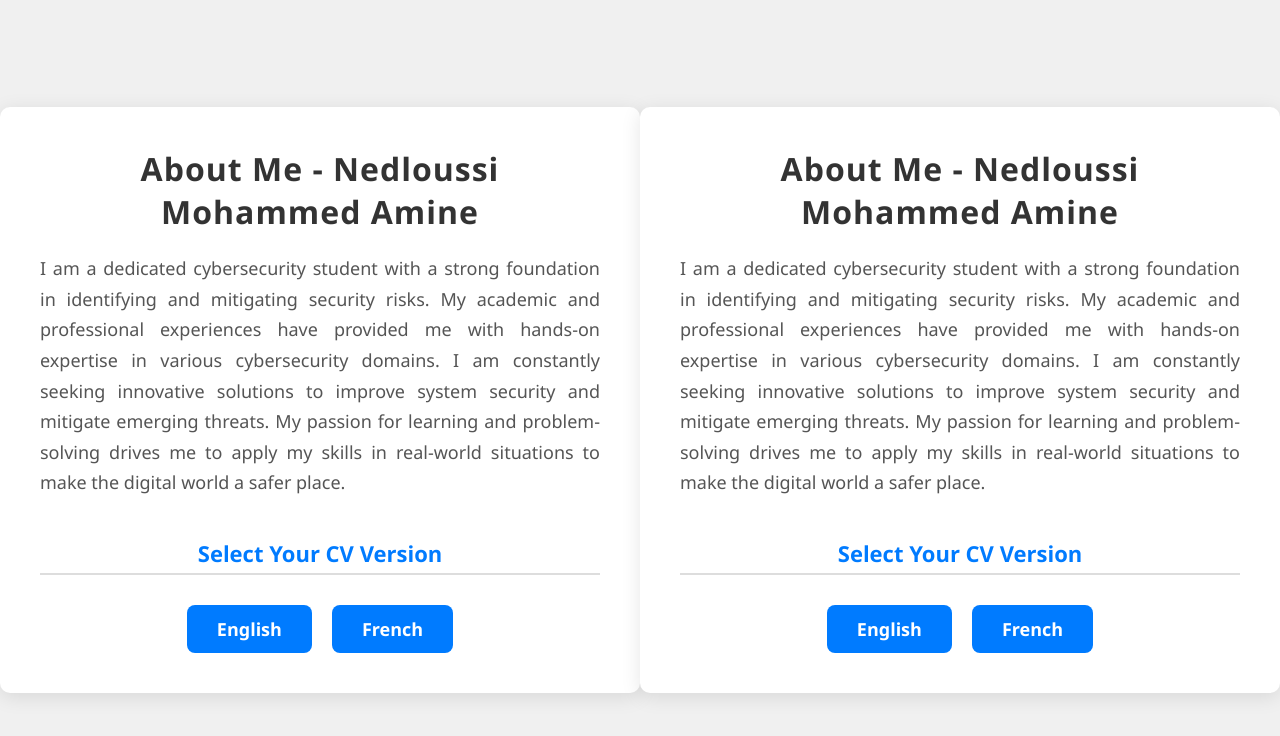
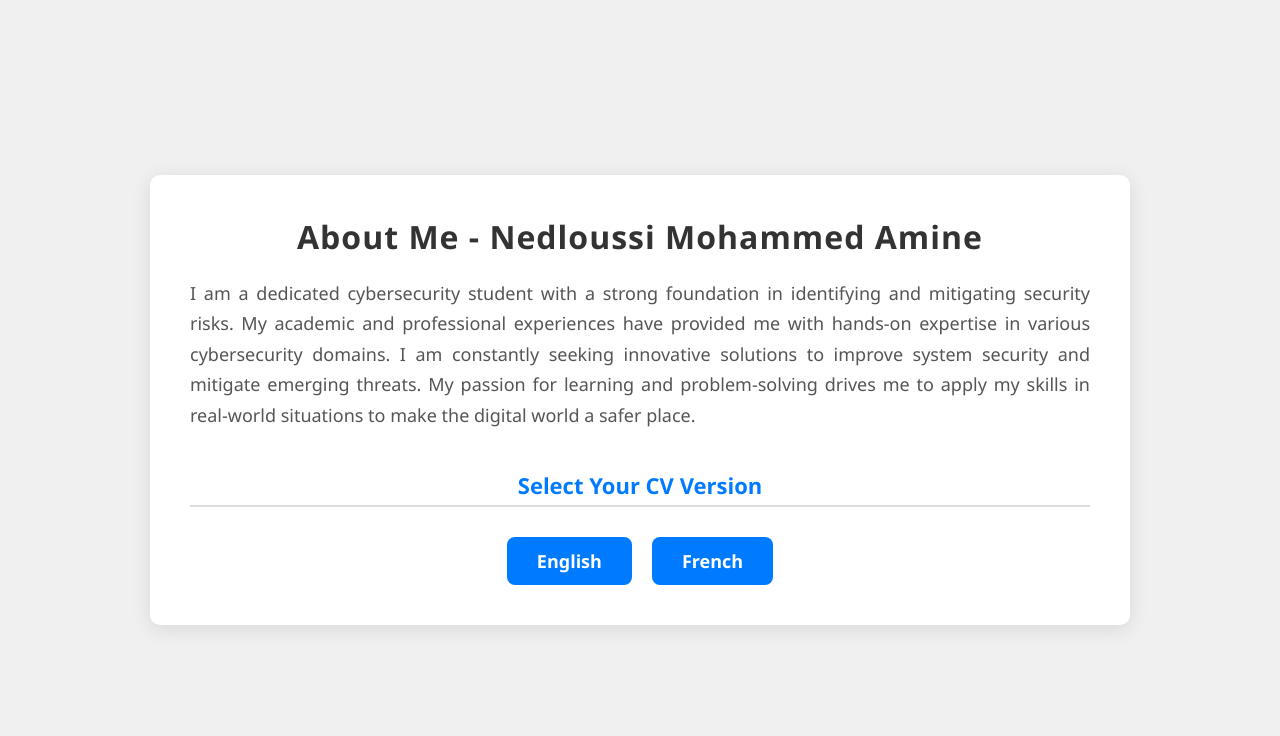
Before and after one commit to nedloussimohammedamine/Curriculum-Vitae, a plain HTML site: page index.html in a window 1280 px wide. Drawn offline with Linux system fonts and the light colour scheme; files that its build step writes are made by us from their sources.

Commit message:
Update index.html

```diff
--- a/index.html
+++ b/index.html
@@ -85,89 +85,3 @@
 
 </body>
 </html>
-<!DOCTYPE html>
-<html lang="en">
-<head>
-    <meta charset="UTF-8">
-    <meta name="viewport" content="width=device-width, initial-scale=1.0">
-    <title>About Me - Nedloussi Mohammed Amine</title>
-    <link rel="stylesheet" href="styles.css">
-    <style>
-        body {
-            font-family: 'Segoe UI', Tahoma, Geneva, Verdana, sans-serif;
-            background-color: #f0f0f0;
-            margin: 0;
-            padding: 0;
-            display: flex;
-            justify-content: center;
-            align-items: center;
-            height: 100vh;
-        }
-        .container {
-            max-width: 900px;
-            padding: 40px;
-            background-color: white;
-            border-radius: 10px;
-            box-shadow: 0 4px 20px rgba(0, 0, 0, 0.1);
-            text-align: center;
-        }
-        h1 {
-            font-size: 32px;
-            margin-bottom: 20px;
-            color: #333;
-            letter-spacing: 1px;
-        }
-        p {
-            font-size: 18px;
-            line-height: 1.7;
-            color: #555;
-            margin-bottom: 40px;
-            text-align: justify;
-        }
-        h2 {
-            font-size: 22px;
-            margin-bottom: 30px;
-            color: #007BFF;
-        }
-        .language-options {
-            display: flex;
-            justify-content: center;
-            gap: 20px;
-        }
-        .language-options a {
-            text-decoration: none;
-            padding: 12px 30px;
-            background-color: #007BFF;
-            color: white;
-            border-radius: 8px;
-            font-size: 18px;
-            transition: background-color 0.3s ease;
-        }
-        .language-options a:hover {
-            background-color: #0056b3;
-        }
-    </style>
-</head>
-<body>
-
-    <div class="container">
-        <h1>About Me - Nedloussi Mohammed Amine</h1>
-
-        <p>
-            I am a dedicated cybersecurity student with a strong foundation in identifying and mitigating security risks.
-            My academic and professional experiences have provided me with hands-on expertise in various cybersecurity domains.
-            I am constantly seeking innovative solutions to improve system security and mitigate emerging threats.
-            My passion for learning and problem-solving drives me to apply my skills in real-world situations to make the digital world a safer place.
-        </p>
-
-        <h2>Select Your CV Version</h2>
-        <div class="language-options">
-
-            <a href="cv_english/cv_english.html">English</a>
-            <a href="cv_french/cv_french.html">French</a>
-
-        </div>
-    </div>
-
-</body>
-</html>
```
